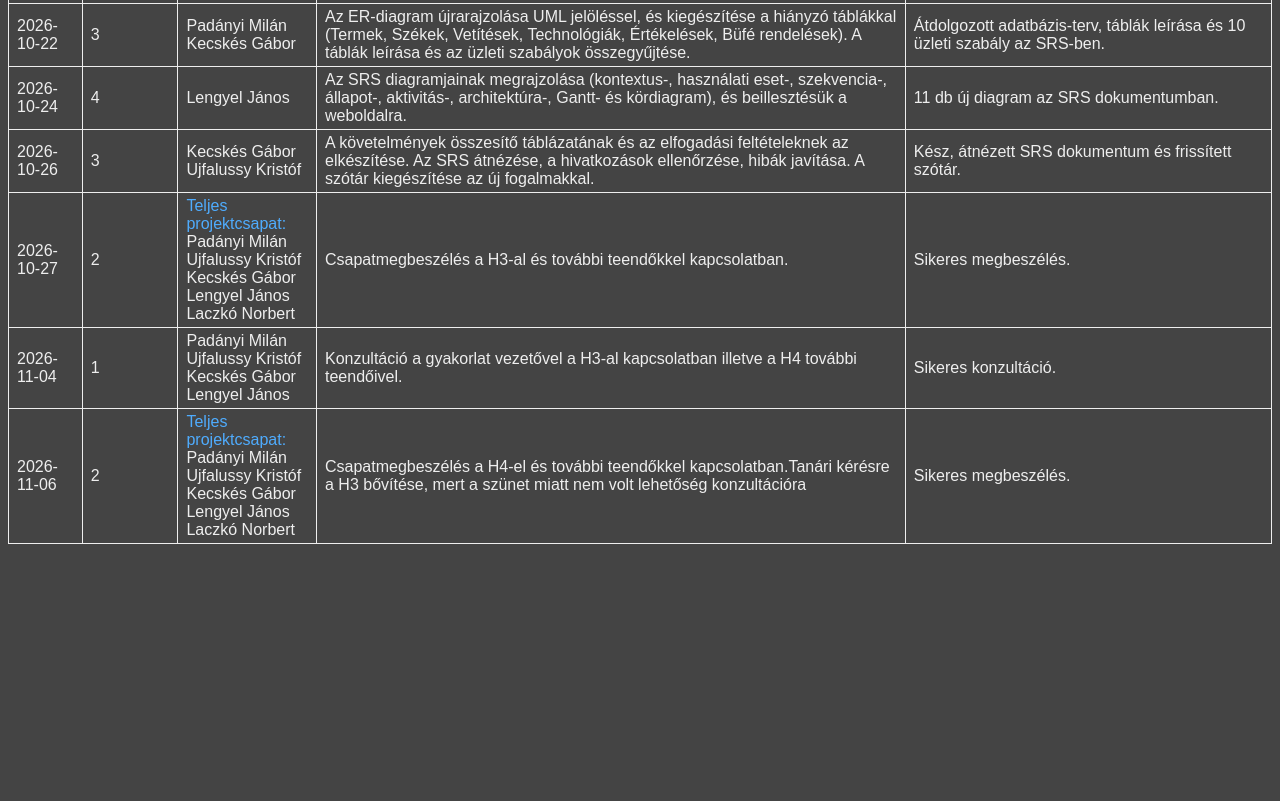
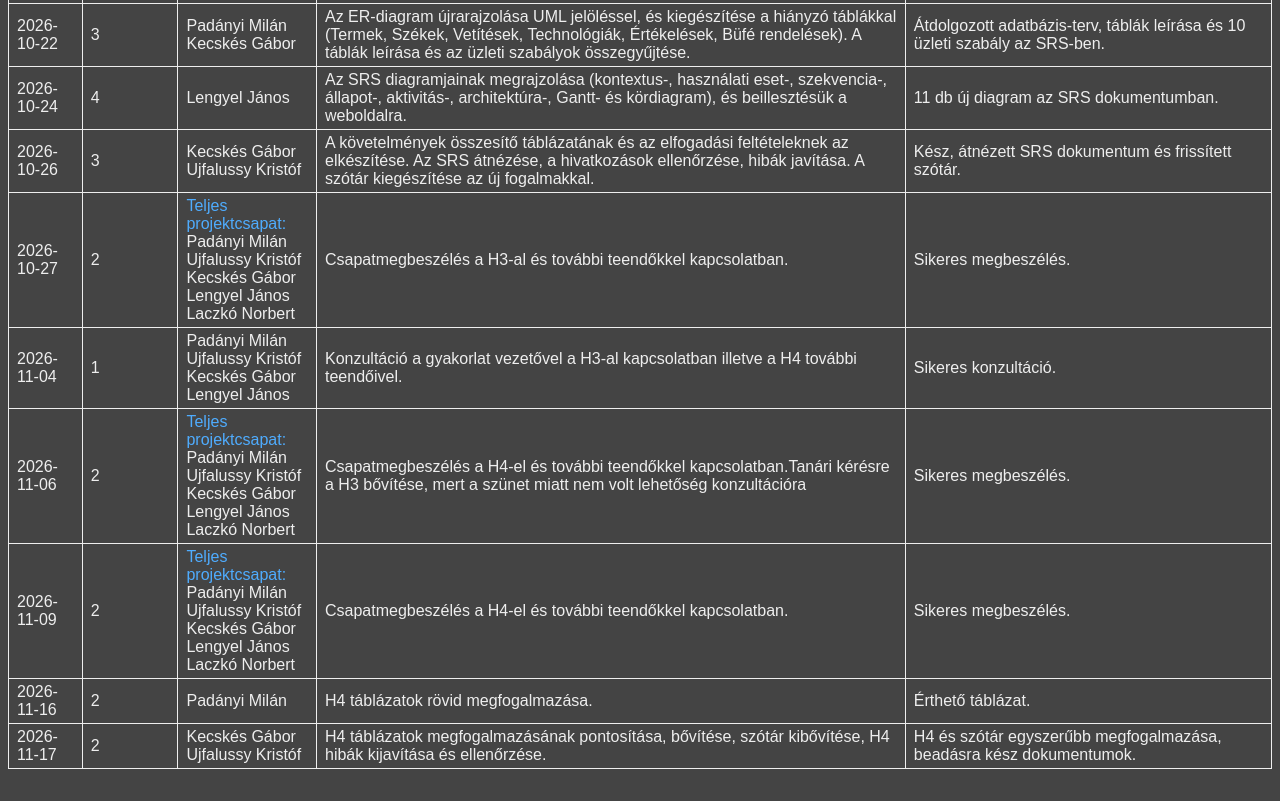
Before and after one commit to Lengyel-Janos/furgesoft_szoftvertechnologia, a plain HTML site: page munkanaplo.html in a window 1280 px wide. Shown: the part 2063-2864 px from the top of the page. Before the commit the page ends 2639 px from the top, so only its background shows below. Drawn offline with Linux system fonts and the light colour scheme.

Commit message:
Update munkanaplo.html

```diff
--- a/munkanaplo.html
+++ b/munkanaplo.html
@@ -254,6 +254,39 @@
     <td>Csapatmegbeszélés a H4-el és további teendőkkel kapcsolatban.Tanári kérésre a H3 bővítése, mert a szünet miatt nem volt lehetőség konzultációra</td></td>
     <td>Sikeres megbeszélés.</td>
 </tr>
+<tr>
+        <td>2026-11-09</td>
+    <td>2</td>
+    <td>
+          <span style="color: #4facfe;">Teljes projektcsapat:</span>
+                 Padányi Milán<br>
+                Ujfalussy Kristóf<br>
+                Kecskés Gábor<br>
+                Lengyel János<br>
+                Laczkó Norbert<br>
+    </td>
+    <td>Csapatmegbeszélés a H4-el és további teendőkkel kapcsolatban.</td></td>
+    <td>Sikeres megbeszélés.</td>
+</tr>
+<tr>
+        <td>2026-11-16</td>
+    <td>2</td>
+    <td>
+         Padányi Milán
+    </td>
+    <td>H4 táblázatok rövid megfogalmazása.</td></td>
+    <td>Érthető táblázat.</td>
+</tr>
+<tr>
+        <td>2026-11-17</td>
+    <td>2</td>
+    <td>
+         Kecskés Gábor
+        <br> Ujfalussy Kristóf
+    </td>
+    <td>H4 táblázatok megfogalmazásának pontosítása, bővítése, szótár kibővítése, H4 hibák kijavítása és ellenőrzése.</td></td>
+    <td>H4 és szótár egyszerűbb megfogalmazása, beadásra kész dokumentumok.</td>
+</tr>
     </table>
 
     <div class="footer"></div>
```
